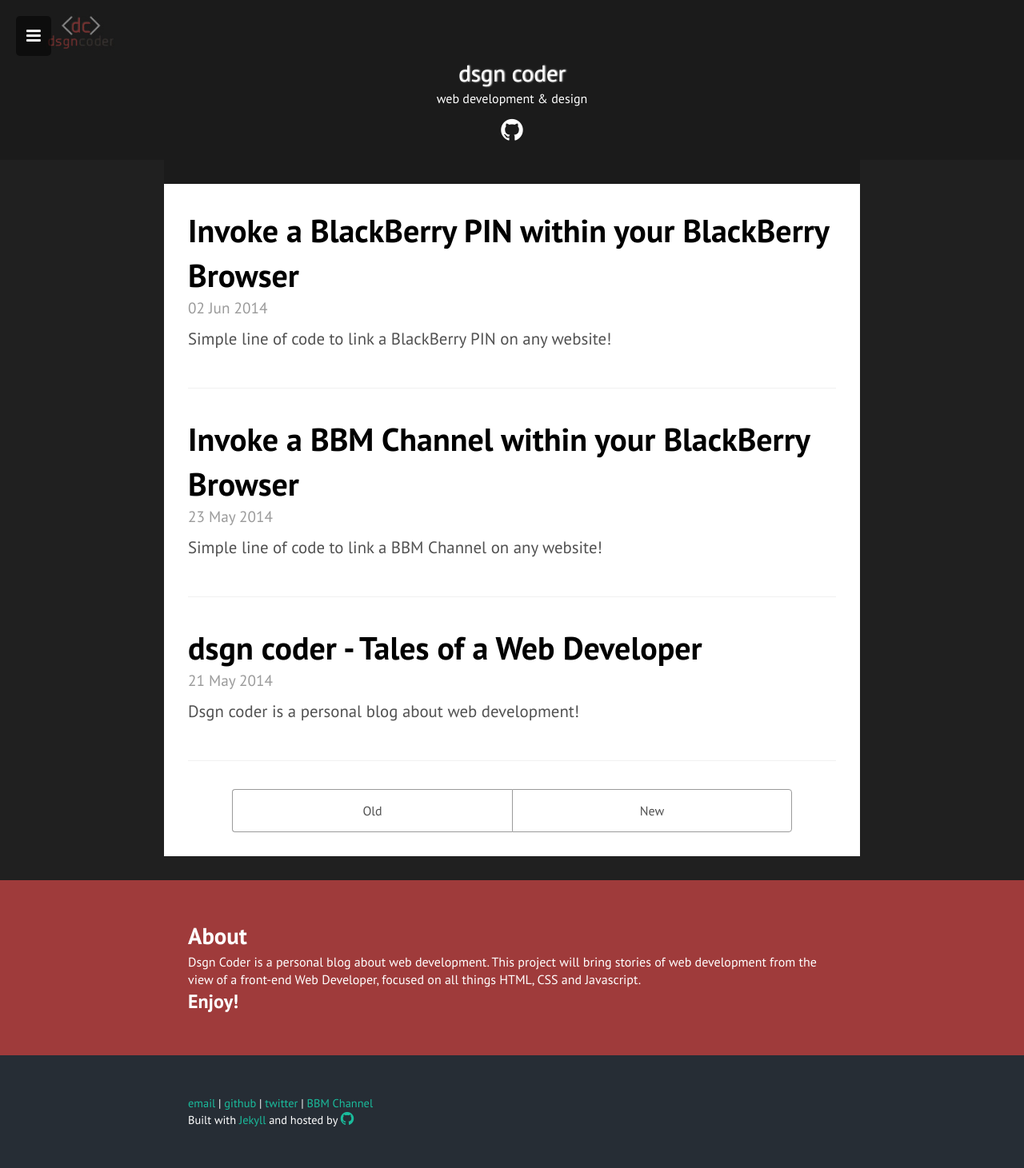
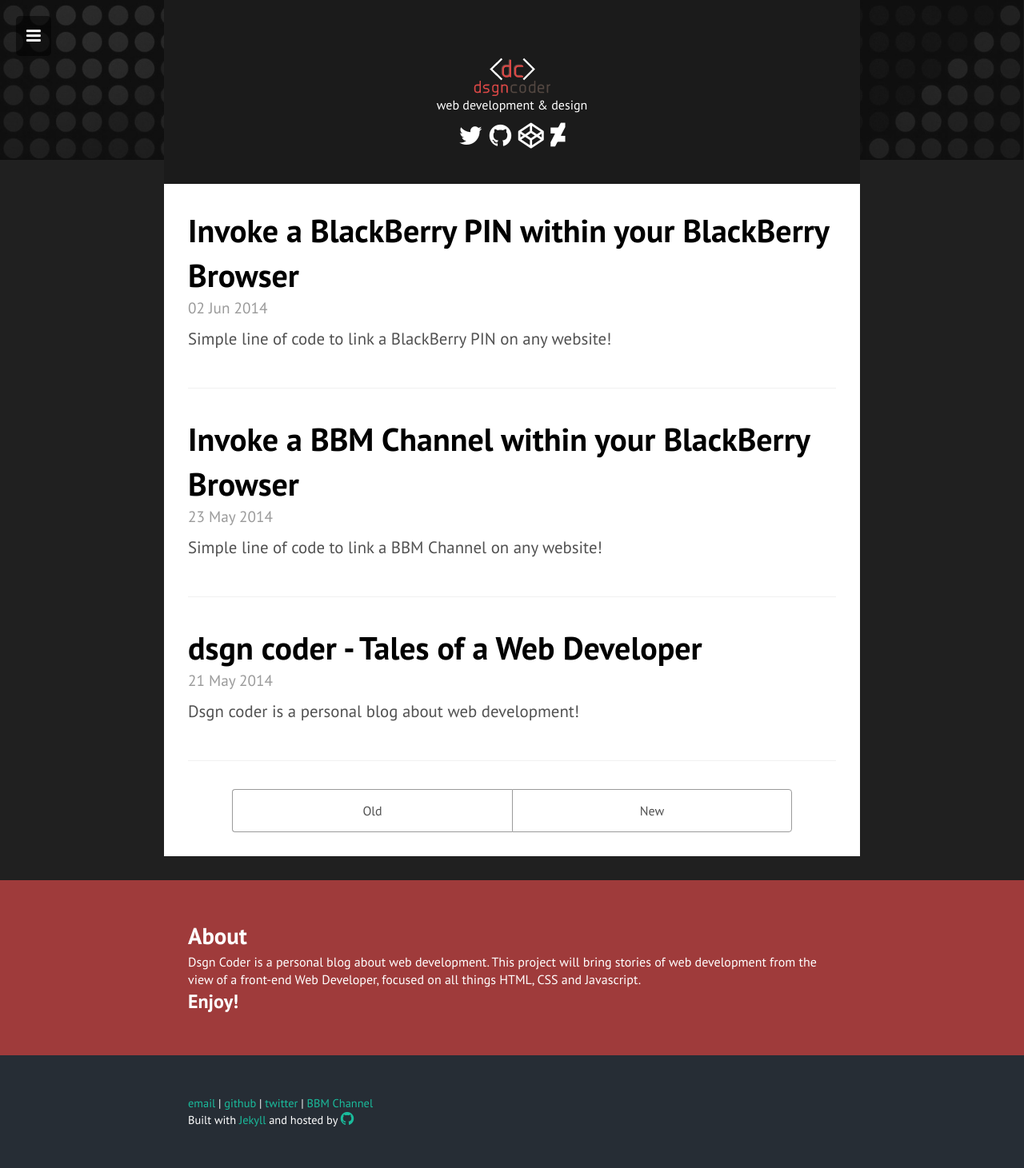
Before and after one commit to quenquen/quenquen.github.io, a Jekyll site: the page built from index.html, in a window 1280 px wide. Shown: the whole page at 80% size. Built offline with Jekyll 4.4.1, drawn with Linux system fonts in a browser that asks for light colours; nearby versions of some CDN libraries; the list of posts is cut into pages by our own code.

Commit message:
Social Icons
Social Icons on Header

```diff
--- a/_includes/header.html
+++ b/_includes/header.html
@@ -108,7 +108,7 @@
 
 			<menu class="navigation" role="menubar">
 
-			    <p>dsgn coder</p>
+			    <p><i class="fa fa-beer" title="home"></i> dsgn coder</p>
 
 			    <ul>
 			        <li><a href="http://quenquen.github.io">Home</a></li>
@@ -117,7 +117,7 @@
                     <li><a href="http://twitter.com/dsgncoder">Twitter [dsgn coder]</a></li>
                     <li><a href="http://twitter.com/_quenquen">Twitter [Quen-Quen]</a></li>
 			    </ul>
-                <p>Stuff on GitHub</p>
+                <p><i class="fa fa-code" title="coding"></i> Stuff on GitHub</p>
                 <ul>
                 <li><a href="https://github.com/quenquen/Berries">Berries WebApp</a></li>
                 </ul>
@@ -131,10 +131,10 @@
                 <div class="profile-header" itemscope itemtype="http://schema.org/Blog">
 
                     <h1>
-                    <span itemprop="name"><a href="/index.html">dsgn coder</a></span>
+                    <span itemprop="name"><a href="/index.html"><img src="assets/img/dsgncoder.png" alt="dsgn coder" title="dsgn coder" border="0"/></a></span>
                     </h1>
                     <p itemprop="headline">web development &amp; design</p>
-                    <p class="social-media"><a href="https://github.com/quenquen/" itemprop="url"><i class="fa fa-github" title="Follow on Github"></i></a></p>
+                    <p class="social-media"><a href="http://twitter.com/dsgncoder/" itemprop="url"><i class="fa fa-twitter" title="Follow on Twitter"></i></a> <a href="https://github.com/quenquen/" itemprop="url"><i class="fa fa-github" title="Follow on Github"></i></a> <a href="http://codepen.io/quenquen/" itemprop="url"><i class="fa fa-codepen" title="Follow on Codepen"></i></a> <a href="http://quen-quen.deviantart.com/" itemprop="url"><i class="fa fa-deviantart" title="Follow on deviantArt"></i></a></p>
 
                 </div>
 
```
Also changed, not shown: assets/img/background.jpg, assets/img/dsgncoder.png (added).
